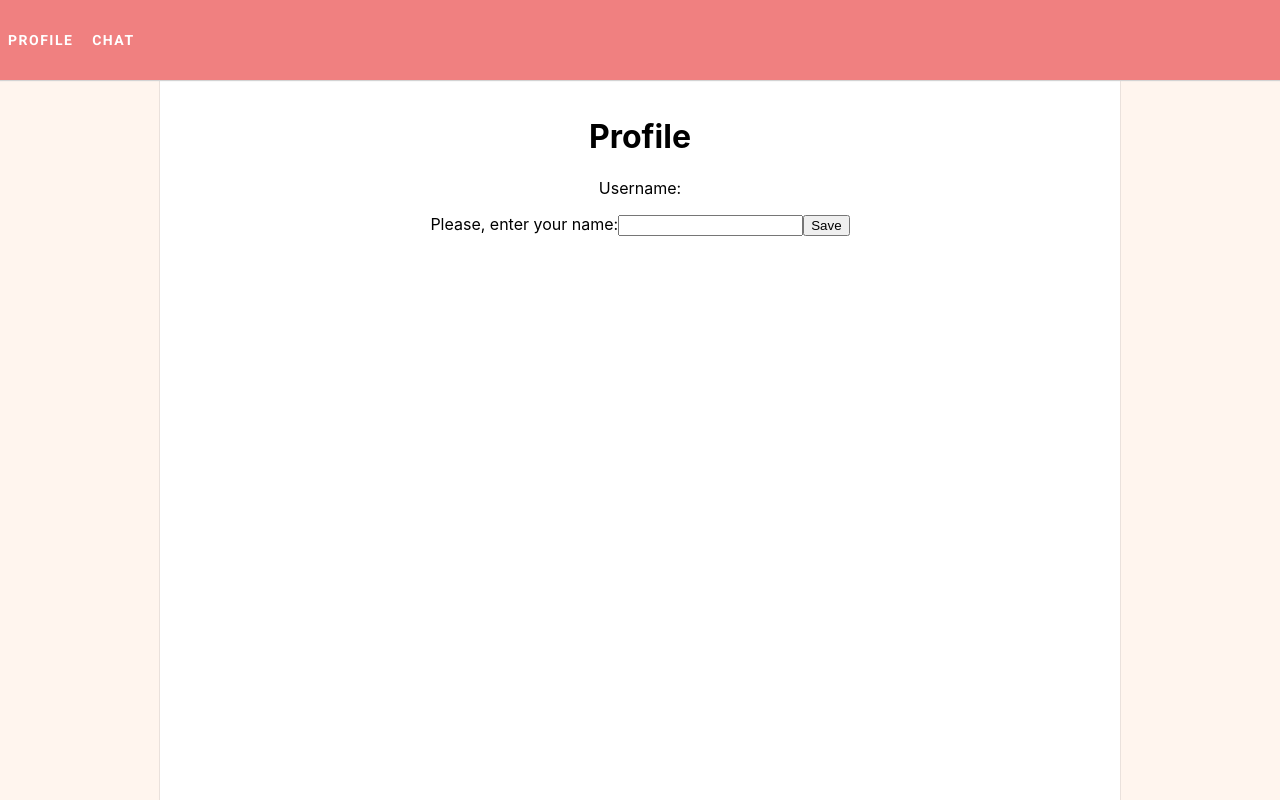
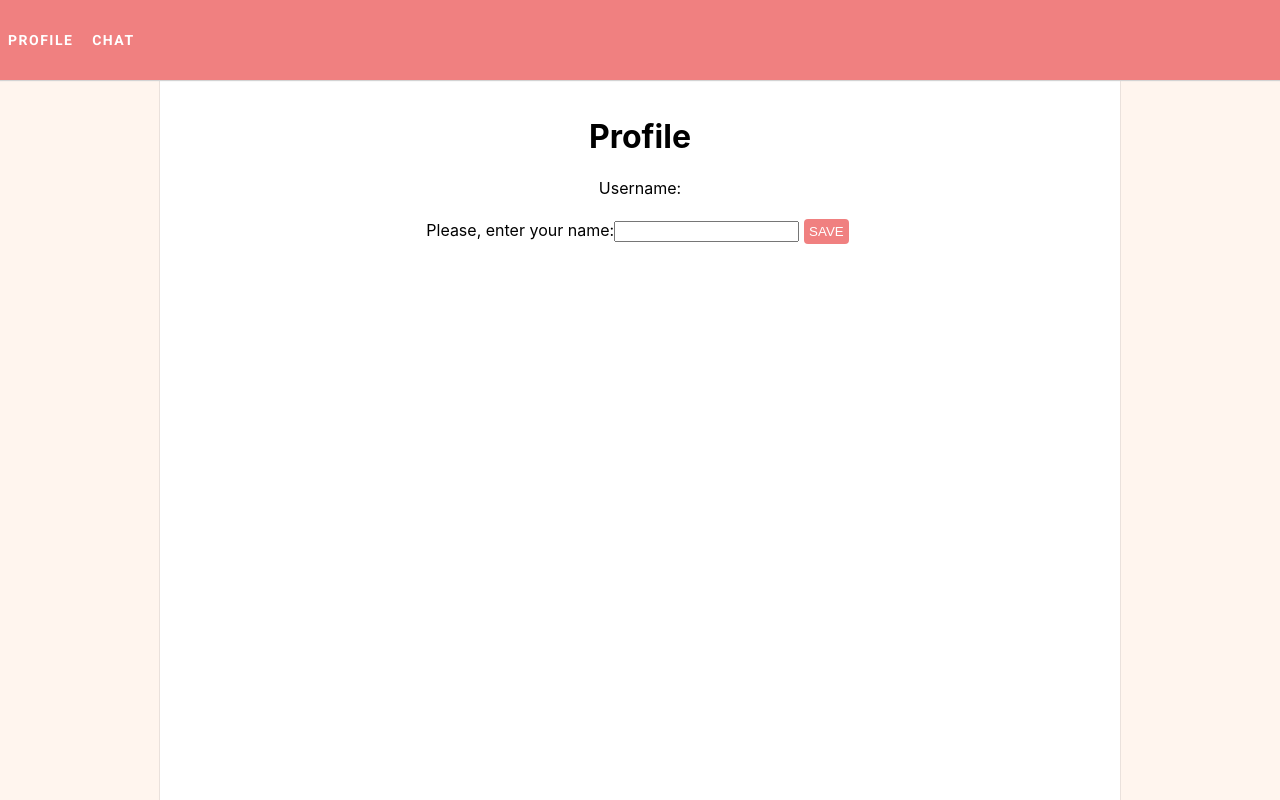
Before and after one commit to anitakniaziew/chat-workshop, a React (Create React App) app: page /profile in a window 1280 px wide. Built offline with nearby package versions, Linux system fonts and the light colour scheme.

Commit message:
style button

```diff
--- a/src/components/Chat/index.js
+++ b/src/components/Chat/index.js
@@ -48,7 +48,7 @@ return (
           <label>Please, enter your message:
           <input value={text} onChange={handleTextChange} type="text"></input>
           </label>
-          <button onClick={handleSubmit}>Send</button>
+          <button onClick={handleSubmit} className="primary">Send</button>
       </div>
       <div className={styles.messageList}>
         <div className={styles.messageListLabel}>
--- a/src/components/Profile/index.js
+++ b/src/components/Profile/index.js
@@ -21,7 +21,7 @@ const Profile = () => {
       <label>Please, enter your name:
         <input value={newName} onChange={changeInput}></input>
       </label>
-      <button onClick={handleSubmit}>Save</button>
+      <button onClick={handleSubmit} className="primary">Save</button>
     </div>
   )
 }
--- a/src/components/nav/index.js
+++ b/src/components/nav/index.js
@@ -8,8 +8,8 @@ import styles from './index.module.scss';
 const Navigation = () => {
   return (
   <nav className={styles.navbar}>
-    <Button><Link to="/profile">Profile</Link></Button>
-    <Button><Link to="/chat">Chat</Link></Button>
+    <Button className="primary"><Link to="/profile">Profile</Link></Button>
+    <Button className="primary"><Link to="/chat">Chat</Link></Button>
   </nav>
   )
 }
--- a/src/index.css
+++ b/src/index.css
@@ -27,3 +27,13 @@ code {
   box-shadow: 0px 1px 1px gray;
   z-index: 3;
 }
+
+.primary {
+  background-color: lightcoral;
+  color: white;
+  margin: 5px;
+  padding: 5px;
+  text-transform: uppercase;
+  border: none;
+  border-radius: 4px;
+}
```
